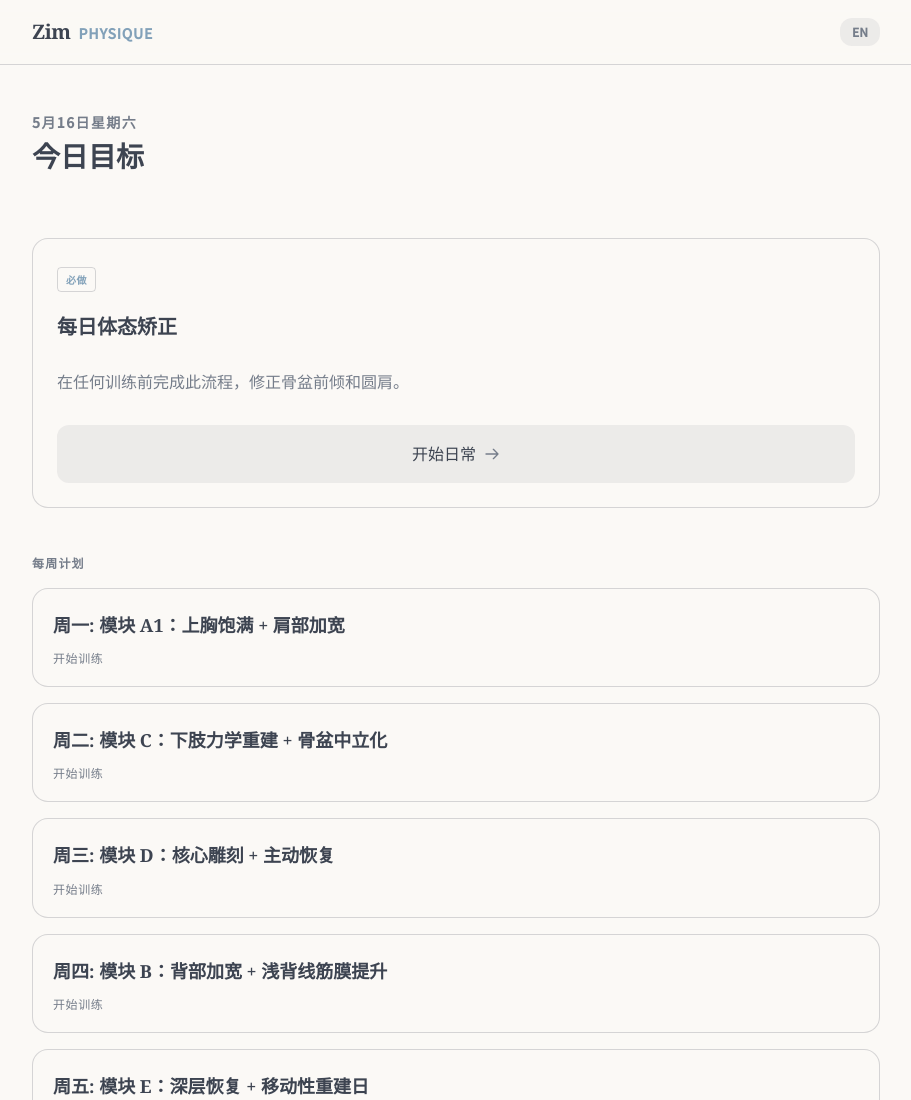
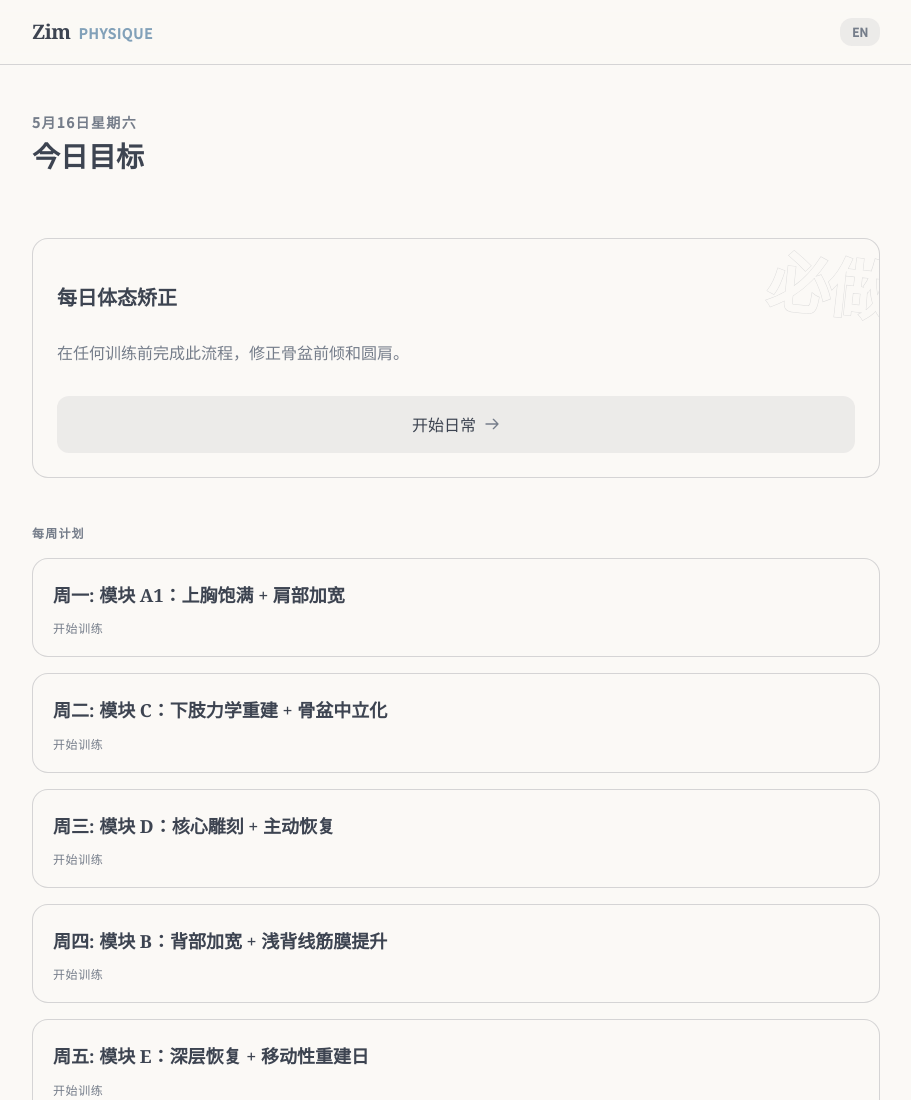
Before and after one commit to OwenCedaric/ZimPhysique, a website built with Vite: page index.html in a window 1280 px wide. Shown: the top 1100 px of the page, without its empty margins (184-1095 px from the left). Built offline with nearby package versions, Linux system fonts and the light colour scheme.

Commit message:
feat: add stylized hollow watermark to mandatory task cards

```diff
--- a/app.js
+++ b/app.js
@@ -248,9 +248,11 @@ const app = {
                 <!-- Daily Posture Correction (Mandatory) -->
                 <div class="bg-surface border border-subtle-border p-6 relative overflow-hidden group rounded-2xl">
                     <div class="flex justify-between items-start mb-6">
-                        <div>
-                            <span class="text-accent text-[10px] uppercase tracking-wider font-bold border border-subtle-border px-2 py-1 rounded">${app.t('mandatory')}</span>
+                        <div class="relative z-10">
                             <h3 class="text-[20px] font-bold font-serif text-ink mt-4">${app.t('dailyTitle')}</h3>
+                        </div>
+                        <div class="absolute right-[-10px] top-[-15px] text-[64px] font-black pointer-events-none uppercase tracking-tighter transform rotate-6 select-none z-0 hollow-watermark">
+                            ${app.t('mandatory')}
                         </div>
                     </div>
                     <p class="text-ink-secondary text-base mb-8 font-light">${app.t('dailyDesc')}</p>
--- a/style.css
+++ b/style.css
@@ -110,6 +110,14 @@ h6 {
 
 
 
+.hollow-watermark {
+    color: var(--color-ink); /* Fallback */
+    -webkit-text-fill-color: var(--color-surface);
+    -webkit-text-stroke: 1px var(--color-ink);
+    paint-order: stroke fill;
+    opacity: 0.15;
+}
+
 .learning-content {
     max-height: 320px;
     /* Reduced height for more compact cards */
```
